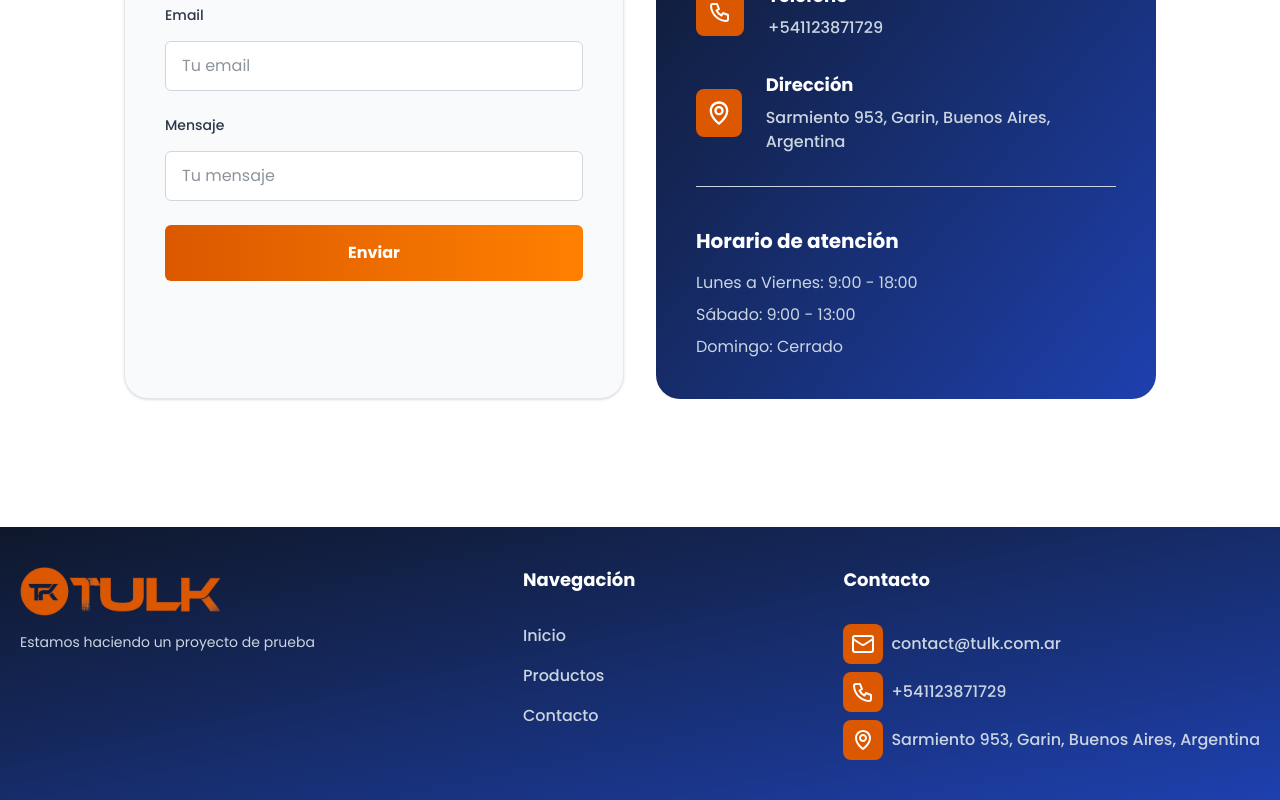
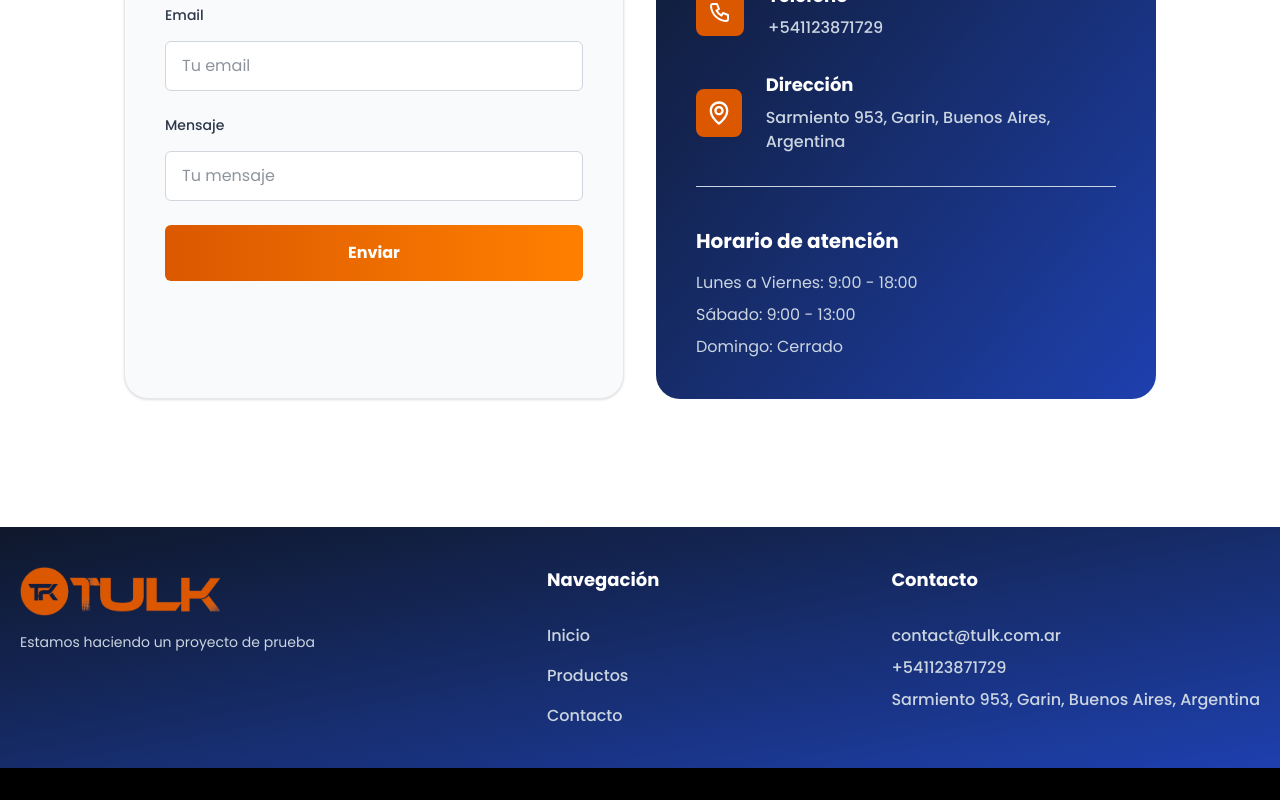
Before and after one commit to AlejoClifton/tulk-frontend, a Next.js app: page / in a window 1280 px wide. Shown: the part 2395-3195 px from the top of the page. After the commit the page ends 3163 px from the top, so only its background shows below. Built offline with nearby package versions, Linux system fonts and the light colour scheme.

Commit message:
Arreglos

```diff
--- a/src/modules/brand/Brand-Container.tsx
+++ b/src/modules/brand/Brand-Container.tsx
@@ -4,7 +4,7 @@ import { Subtitle, Text } from '@/shared/components';
 
 const BrandContainer = () => {
     return (
-        <div className="my-16 flex flex-col gap-8">
+        <div id="contact" className="my-16 flex flex-col gap-8">
             <div className="flex flex-col items-center gap-4">
                 <Subtitle variant="xl">Contactanos</Subtitle>
                 <Text size="xl" variant="secondary" className="max-w-xl text-center">
--- a/src/modules/layout/Footer.tsx
+++ b/src/modules/layout/Footer.tsx
@@ -3,9 +3,7 @@ import Image from 'next/image';
 
 import { BrandApi } from '@/contexts/brand/infrastructure/brand-api';
 
-import { MailIcon, MapPinIcon, PhoneIcon } from '@/shared/assets/SvgContainer';
-import { SectionTitle, CustomLink, Text } from '@/shared/components';
-import { Navegation } from '@/shared/components/Navegation';
+import { SectionTitle, CustomLink, Text, Navegation } from '@/shared/components';
 
 const Footer = async () => {
     const brand = await new BrandApi().getBrands('123');
@@ -34,26 +32,11 @@ const Footer = async () => {
                         Contacto
                     </SectionTitle>
                     <div className="flex flex-col gap-2">
-                        <div className="flex items-center gap-2">
-                            <div className="flex h-10 w-10 items-center justify-center rounded-[.5rem] bg-orange-01">
-                                <MailIcon className="h-6 w-6 text-white" />
-                            </div>
-                            <CustomLink href={`mailto:${brand.email}`}>{brand.email}</CustomLink>
-                        </div>
-                        <div className="flex items-center gap-2">
-                            <div className="flex h-10 w-10 items-center justify-center rounded-[.5rem] bg-orange-01">
-                                <PhoneIcon className="h-6 w-6 text-white" />
-                            </div>
-                            <CustomLink href={`tel:${brand.phone}`}>{brand.phone}</CustomLink>
-                        </div>
-                        <div className="flex items-center gap-2">
-                            <div className="flex h-10 w-10 items-center justify-center rounded-[.5rem] bg-orange-01">
-                                <MapPinIcon className="h-6 w-6 text-white" />
-                            </div>
-                            <CustomLink href={brand.addressLink} target="_blank">
-                                {brand.address}
-                            </CustomLink>
-                        </div>
+                        <CustomLink href={`mailto:${brand.email}`}>{brand.email}</CustomLink>
+                        <CustomLink href={`tel:${brand.phone}`}>{brand.phone}</CustomLink>
+                        <CustomLink href={brand.addressLink} target="_blank">
+                            {brand.address}
+                        </CustomLink>
                     </div>
                 </div>
             </div>
--- a/src/modules/products/components/Products-Outstanding.tsx
+++ b/src/modules/products/components/Products-Outstanding.tsx
@@ -5,7 +5,7 @@ import { Button, PanelCard, Subtitle, Text } from '@/shared/components';
 
 const ProductsOutstanding = () => {
     return (
-        <div className="my-16 flex flex-col gap-8 rounded-2xl bg-slate-50 py-16">
+        <div id="products" className="my-16 flex flex-col gap-8 rounded-2xl bg-slate-50 py-16">
             <div className="flex flex-col items-center gap-4">
                 <Subtitle variant="xl">Productos Destacados</Subtitle>
                 <Text size="xl" variant="secondary" className="max-w-xl text-center">
--- a/src/shared/components/index.ts
+++ b/src/shared/components/index.ts
@@ -7,3 +7,4 @@ export * from './Subtitle';
 export * from './Title';
 export * from './Text';
 export * from './Link';
+export * from './Navegation';
```
